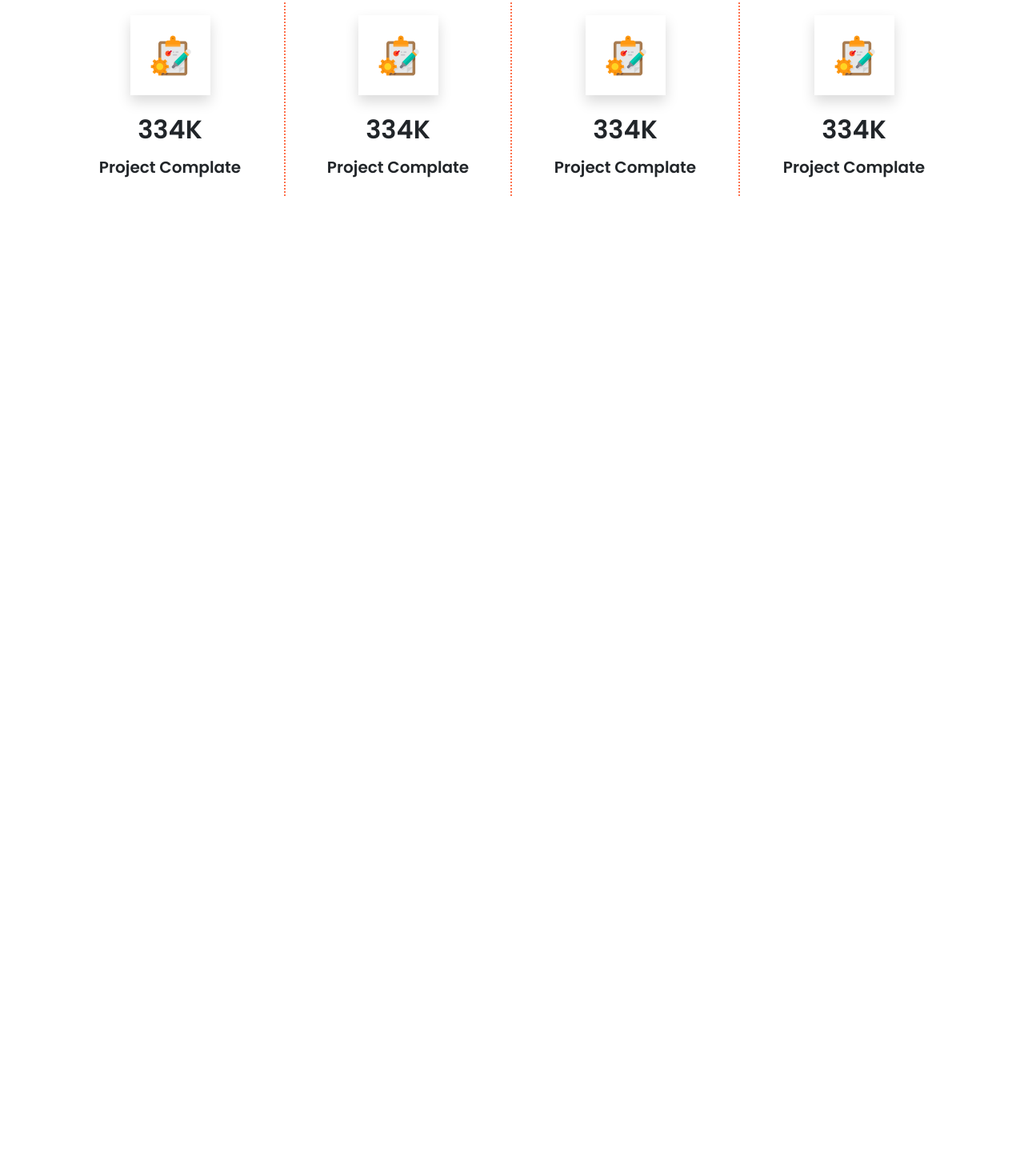
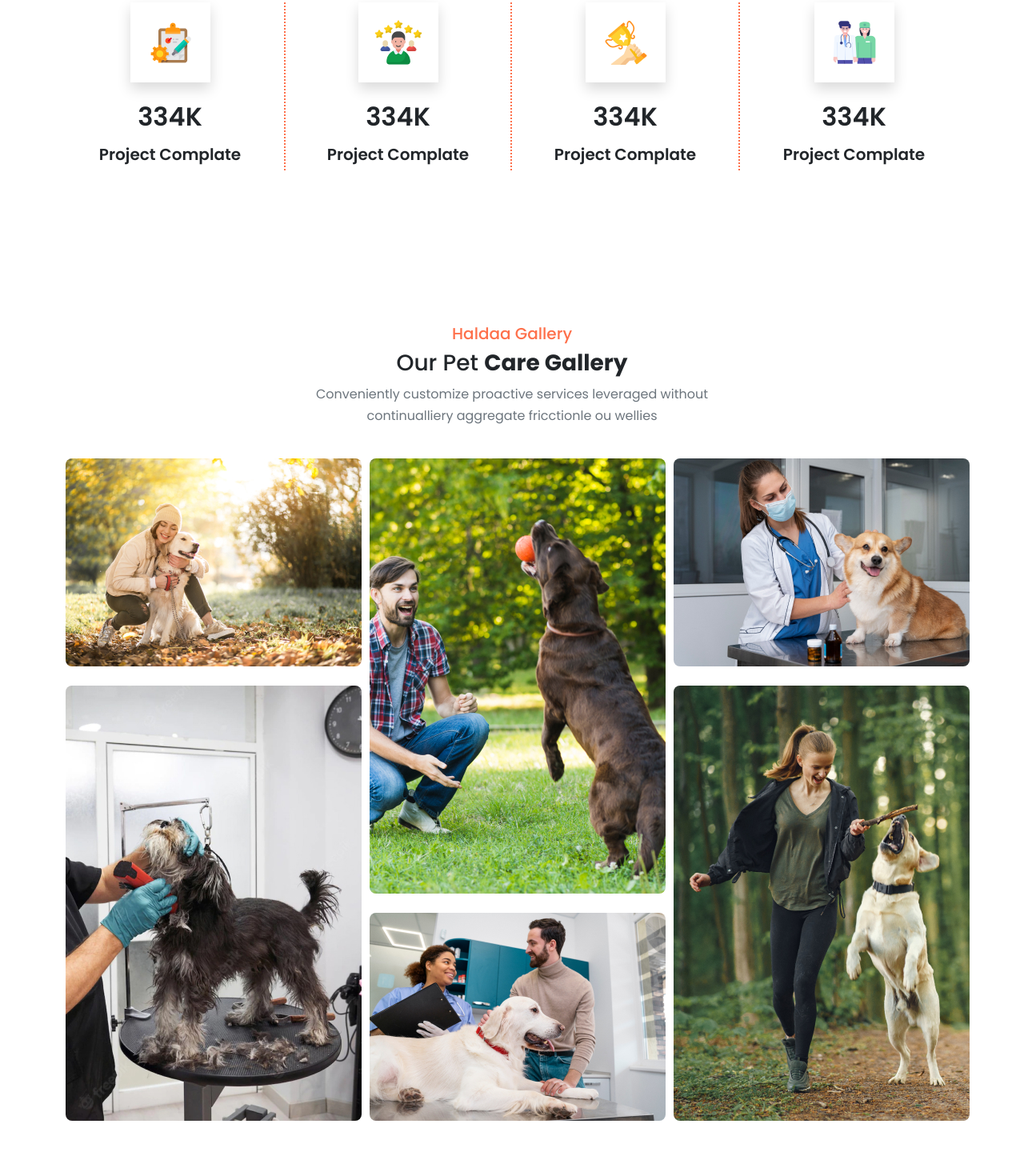
Before and after one commit to Hani-Shaif/Haldaa_Project, a plain HTML site: page index.html in a window 1280 px wide. Shown: the part 2846-4286 px from the top of the page at 80% size. Before the commit the page ends 3187 px from the top, so only its background shows below. Drawn offline with nearby package versions, Linux system fonts and the light colour scheme.

Commit message:
add gallery section

```diff
--- a/css/style.css
+++ b/css/style.css
@@ -120,7 +120,7 @@ a.nav-link:hover {
  /* End About Us */
 
  /* Start Services */
-  .services-subtitle {
+.services-subtitle {
     color: var(--main-color);
     font-size: 20px;
  }
@@ -180,6 +180,20 @@ a.nav-link:hover {
 
 
  /* Start Gallery */
+ .gallery-subtitle {
+    color: var(--main-color);
+    font-size: 20px;
+ }
+ .gallery-para {
+    line-height: 1.7;
+ }
+ .gallery-img {
+    border-radius: 8px;
+    -webkit-border-radius: 8px;
+    -moz-border-radius: 8px;
+    -ms-border-radius: 8px;
+    -o-border-radius: 8px;
+}
  /* End Gallery */
 
 
--- a/index.html
+++ b/index.html
@@ -157,7 +157,7 @@
             <div class="row">
                 <div class="col-lg-4">
                     <div class="border services-shadow p-4 rounded mb-4">
-                        <img src="images/01-1).png" class="services-small-img " alt="">
+                        <img src="images/services/services-1.png" class="services-small-img " alt="">
                         <h4 class="fs-5 pt-4">Training And Socialization</h4>
                         <p class="text-secondary pt-2">Don’t get shirty with me owt to do with me arse
                             down have it car boot happy days noflat the little rotter cheeky.!</p>
@@ -165,7 +165,7 @@
                 </div>
                 <div class="col-lg-4">
                     <div class="border services-shadow p-4 rounded mb-4">
-                        <img src="images/02 (3).png" class="services-small-img" alt="">
+                        <img src="images/services/services-2.png" class="services-small-img" alt="">
                         <h4 class="fs-5 pt-4">Grooming Program</h4>
                         <p class="text-secondary pt-2">Don’t get shirty with me owt to do with me arse
                             down have it car boot happy days noflat the little rotter cheeky.!</p>
@@ -173,7 +173,7 @@
                 </div>
                 <div class="col-lg-4">
                     <div class="border services-shadow p-4 rounded mb-4">
-                        <img src="images/03.png" class="services-small-img" alt="">
+                        <img src="images/services/services-3.png" class="services-small-img" alt="">
                         <h4 class="fs-5 pt-4">Pet Nutrition</h4>
                         <p class="text-secondary pt-2">Don’t get shirty with me owt to do with me arse
                             down have it car boot happy days noflat the little rotter cheeky.!</p>
@@ -181,7 +181,7 @@
                 </div>
                 <div class="col-lg-4">
                     <div class="border services-shadow p-4 rounded mb-4">
-                        <img src="images/04.png" class="services-small-img" alt="">
+                        <img src="images/services/services-4.png" class="services-small-img" alt="">
                         <h4 class="fs-5 pt-4">LabraDog Helpline</h4>
                         <p class="text-secondary pt-2">Don’t get shirty with me owt to do with me arse
                             down have it car boot happy days noflat the little rotter cheeky.!</p>
@@ -189,7 +189,7 @@
                 </div>
                 <div class="col-lg-4">
                     <div class="border services-shadow p-4 rounded mb-4">
-                        <img src="images/05.png" class="services-small-img " alt="">
+                        <img src="images/services/services-5.png" class="services-small-img " alt="">
                         <h4 class="fs-5 pt-4">Pet Health</h4>
                         <p class="text-secondary pt-2">Don’t get shirty with me owt to do with me arse
                             down have it car boot happy days noflat the little rotter cheeky.!</p>
@@ -197,7 +197,7 @@
                 </div>
                 <div class="col-lg-4">
                     <div class="border services-shadow p-4 rounded mb-4">
-                        <img src="images/06.png" class="services-small-img " alt="">
+                        <img src="images/services/services-6.png" class="services-small-img " alt="">
                         <h4 class="fs-5 pt-4">Pet Breeds</h4>
                         <p class="text-secondary pt-2">Don’t get shirty with me owt to do with me arse
                             down have it car boot happy days noflat the little rotter cheeky.!</p>
@@ -213,29 +213,29 @@
         <div class="container py-5">
             <div class="row">
                 <div class="col-lg-3 text-center">
-                    <div class="p-3 counter-item">
-                        <img src="images/01 (2).png" class="shadow counter-small-img" alt="">
+                    <div class="px-3 counter-item">
+                        <img src="images/counter/counter-1.png" class="shadow counter-small-img" alt="">
                         <h2 class="pt-4 pb-2 fw-semibold">334K</h2>
                         <h3 class="fs-5 fw-semibold">Project Complate</h3>
                     </div>
                 </div>
                 <div class="col-lg-3 text-center counter-border-right counter-border-left">
-                    <div class="p-3 counter-item ">
-                        <img src="images/01 (2).png" class="shadow counter-small-img" alt="">
+                    <div class="px-3 counter-item ">
+                        <img src="images/counter/counter-2.png" class="shadow counter-small-img" alt="">
                         <h2 class="pt-4 pb-2 fw-semibold">334K</h2>
                         <h3 class="fs-5 fw-semibold">Project Complate</h3>
                     </div>
                 </div>
                 <div class="col-lg-3 text-center counter-border-right">
-                    <div class="p-3 counter-item">
-                        <img src="images/01 (2).png" class="shadow counter-small-img" alt="">
+                    <div class="px-3 counter-item">
+                        <img src="images/counter/counter-3.png" class="shadow counter-small-img" alt="">
                         <h2 class="pt-4 pb-2 fw-semibold">334K</h2>
                         <h3 class="fs-5 fw-semibold">Project Complate</h3>
                     </div>
                 </div>
                 <div class="col-lg-3 text-center">
-                    <div class=" p-3 counter-item">
-                        <img src="images/01 (2).png" class="shadow counter-small-img" alt="">
+                    <div class=" px-3 counter-item">
+                        <img src="images/counter/counter-4.png" class="shadow counter-small-img" alt="">
                         <h2 class="pt-4 pb-2 fw-semibold">334K</h2>
                         <h3 class="fs-5 fw-semibold">Project Complate</h3>
                     </div>
@@ -246,9 +246,56 @@
     <!-- End Counter -->
 
     <!-- Start Gallery -->
+    <section class="gallery py-5">
+        <div class="container  py-5">
+            <div class="row">
+                <div class="col-lg-3"></div>
+                <div class="col-lg-6 text-center">
+                    <h4 class="gallery-subtitle">Haldaa Gallery</h4>
+                    <h3 class="gallery-title">Our Pet <b>Care Gallery </b></h3>
+                    <p class="gallery-para text-secondary">Conveniently customize proactive services leveraged without
+                        continualliery aggregate fricctionle ou wellies</p>
+                </div>
+                <div class="col-lg-3"></div>
+            </div>
+            <div class="row pt-4">
+                <div class="col-lg-4">
+                    <div class="row">
+                        <div class="col-lg-12">
+                            <img src="images/gallery/gallery-1.jpg" class="gallery-img mb-4" alt="">
+                        </div>
+                        <div class="col-lg-12">
+                            <img src="images/gallery/gallery-4.jpg" class="gallery-img" alt="">
+                        </div>
+                    </div>
+                </div>
+                <div class="col-lg-4">
+                    <div class="row">
+                        <div class="col-lg-12">
+                            <img src="images/gallery/gallery-2.jpg" class="gallery-img mb-4" alt="">
+                        </div>
+                        <div class="col-lg-12 gallery-img">
+                            <img src="images/gallery/gallery-5.jpg" class="gallery-img " alt="">
+                        </div>
+                    </div>
+                </div>
+                <div class="col-lg-4">
+                    <div class="row">
+                        <div class="col-lg-12">
+                            <img src="images/gallery/gallery-3.jpg" class="gallery-img mb-4" alt="">
+                        </div>
+                        <div class="col-lg-12">
+                            <img src="images/gallery/gallery-6.jpg" class="gallery-img " alt="">
+                        </div>
+                    </div>
+                </div>
+            </div>
+        </div>
+    </section>
     <!-- End Gallery -->
 
     <!-- Start Pricing -->
+
     <!-- End Pricing -->
 
     <!-- Start Contact -->
```
Also changed, not shown: images/03 (1).jpg (deleted), images/counter/counter-1.png (renamed from images/01 (2).png), images/counter/counter-2.png (renamed from images/02 (4).png), images/counter/counter-3.png (renamed from images/03 (1).png), images/counter/counter-4.png (renamed from images/04 (1).png), images/gallery/gallery-1.jpg (renamed from images/01.jpg), images/gallery/gallery-2.jpg (renamed from images/02.jpg), images/gallery/gallery-3.jpg (renamed from images/03.jpg), images/gallery/gallery-4.jpg (renamed from images/04.jpg), images/gallery/gallery-5.jpg (renamed from images/06.jpg), images/gallery/gallery-6.jpg (renamed from images/05.jpg), images/services/services-1.png (renamed from images/01-1).png), images/services/services-2.png (renamed from images/02 (3).png), images/services/services-3.png (renamed from images/03.png), 3 more files.
